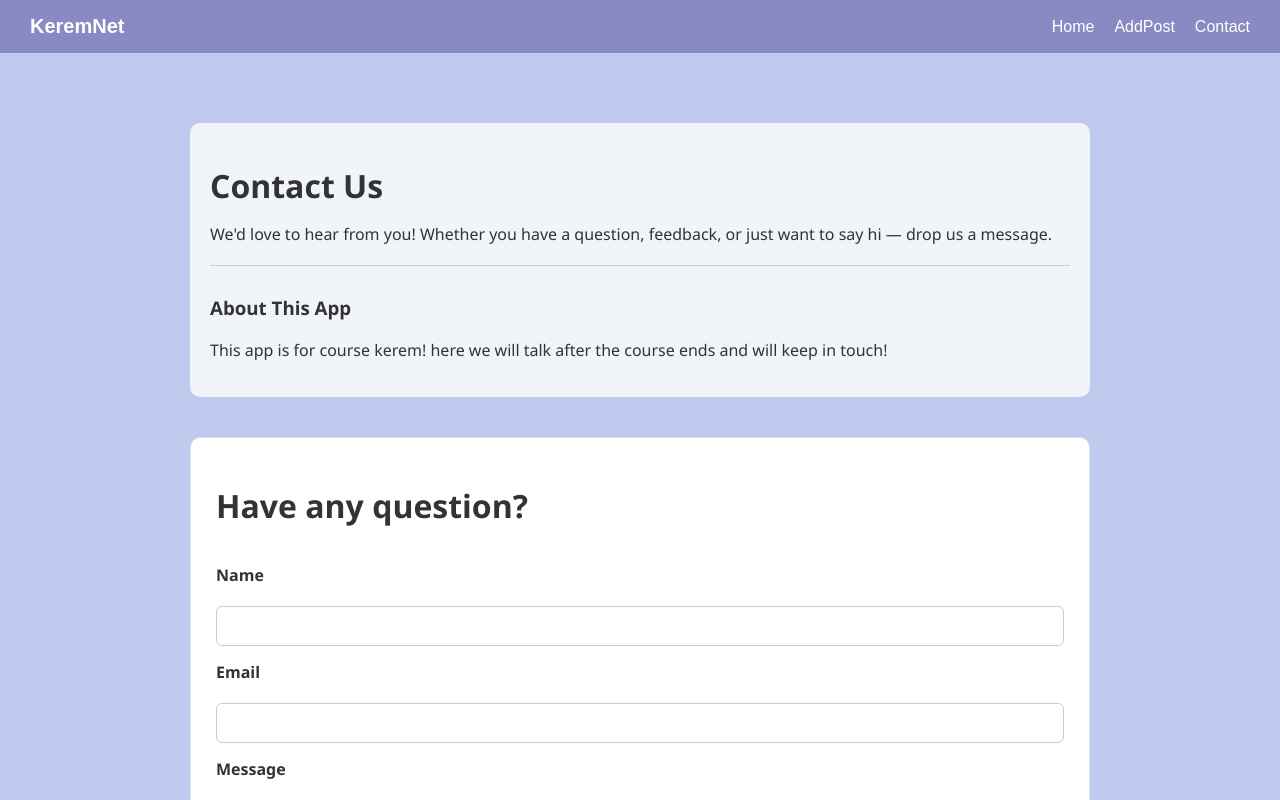
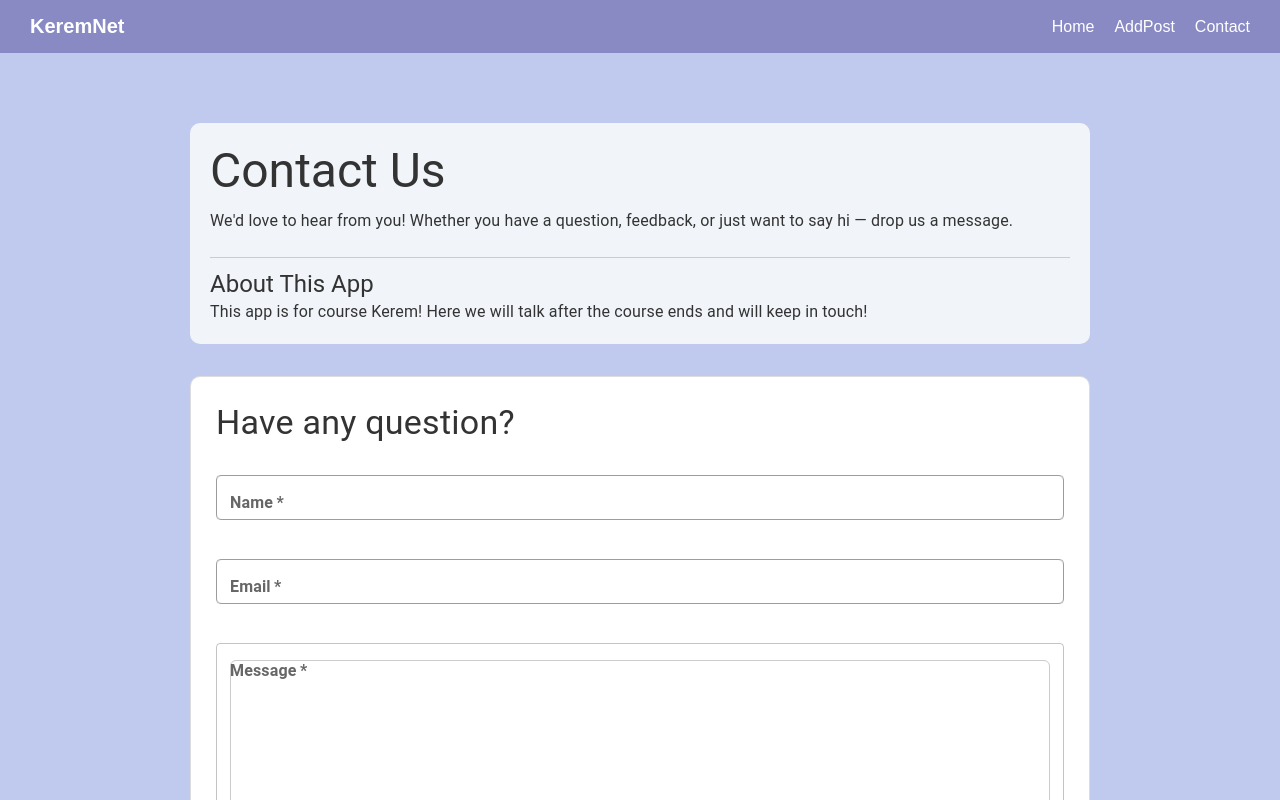
Before and after one commit to koralbs31/keremnet, a React (Create React App) app: page /contact in a window 1280 px wide. Shown: the top 800 px of the page. Built offline with nearby package versions, Linux system fonts and the light colour scheme.

Commit message:
cr fixes done: Use axios library. Use MUI. etc.....

```diff
--- a/src/App.tsx
+++ b/src/App.tsx
@@ -10,7 +10,7 @@ function App() {
   return (
 
     <Router>
-      <Navbar></Navbar>
+      <Navbar />
       <Routes>
         <Route path="/" element={<Homepage />} />
         <Route path="/addpost" element={<AddPost />} />
--- a/src/components/ApplicationLayout/Pages/AddPost/AddPost.tsx
+++ b/src/components/ApplicationLayout/Pages/AddPost/AddPost.tsx
@@ -1,4 +1,7 @@
 import React, { useState, ChangeEvent, FormEvent } from 'react';
+import TextField from '@mui/material/TextField';
+import Button from '@mui/material/Button';
+
 import './AddPost.css';
 
 interface PostData {
@@ -31,30 +34,36 @@ const AddPost: React.FC = () => {
       <div className="add-post-container">
         <h2>Add New Post</h2>
         <form className="add-post-form" onSubmit={handleSubmit}>
-        <label htmlFor="title">Post Title</label>
-        <input
+          <TextField
+            label="Post Title"
             id="title"
             name="title"
-          type="text"
+            variant="outlined"
+            fullWidth
+            margin="normal"
             value={post.title}
             onChange={handleChange}
             required
           />
 
-        <label htmlFor="content">Content</label>
-        <textarea
+          <TextField
+            label="Content"
             id="content"
             name="content"
+            margin="normal"
+            multiline
+            rows={2}
             value={post.content}
             onChange={handleChange}
             required
           />
 
-        <button type="submit">Submit Post</button>
+          <Button variant="contained" color="primary" type="submit">
+            Submit Post
+          </Button>
         </form>
       </div>
     </div>
-
   );
 };
 
--- a/src/components/ApplicationLayout/Pages/Contact/Contact.tsx
+++ b/src/components/ApplicationLayout/Pages/Contact/Contact.tsx
@@ -1,85 +1,65 @@
-import React, { useState, ChangeEvent, FormEvent } from 'react';
+import React from 'react';
+import { TextField, Typography, Button, Box } from '@mui/material';
+import { useContactForm } from './useContactForm';
 import './Contact.css';
 
-interface FormData {
-  name: string;
-  email: string;
-  message: string;
-}
-
 const Contact: React.FC = () => {
-  const [formData, setFormData] = useState<FormData>({
-    name: '',
-    email: '',
-    message: '',
-  });
-
-  const handleChange = (e: ChangeEvent<HTMLInputElement | HTMLTextAreaElement>) => {
-    const { name, value } = e.target;
-    setFormData(prev => ({
-      ...prev,
-      [name]: value,
-    }));
-  };
-
-  const handleSubmit = (e: FormEvent<HTMLFormElement>) => {
-    e.preventDefault();
-    alert(`Thanks for your message, ${formData.name}!`);
-    setFormData({ name: '', email: '', message: '' });
-  };
+  const { formData, handleChange, handleSubmit } = useContactForm();
 
   return (
-    <div className='contact-page-wrapper'>
-<div className="contact-page">
-      <div className="contact-info">
-        <h1>Contact Us</h1>
-        <p>
+    <div className="contact-page-wrapper">
+      <Box className="contact-page" sx={{ display: 'flex', flexDirection: 'column', gap: 4 }}>
+        <Box className="contact-info">
+          <Typography variant="h3" component="h1">Contact Us</Typography>
+          <Typography>
             We'd love to hear from you! Whether you have a question, feedback, or just want to say hi — drop us a message.
-        </p>
-        <div className="contact-about">
-          <h3>About This App</h3>
-          <p>
-            This app is for course kerem! here we will talk after the course ends and will keep in touch!
-          </p>
-        </div>
-      </div>
+          </Typography>
+          <Box className="contact-about" sx={{ mt: 3 }}>
+            <Typography variant="h5" component="h3">About This App</Typography>
+            <Typography>
+              This app is for course Kerem! Here we will talk after the course ends and will keep in touch!
+            </Typography>
+          </Box>
+        </Box>
 
-      <form className="contact-form" onSubmit={handleSubmit}>
-        <h1>Have any question?</h1>
-        <label htmlFor="name">Name</label>
-        <input
-          id="name"
+        <form onSubmit={handleSubmit} className="contact-form">
+          <Typography variant="h4" component="h2">Have any question?</Typography>
+          <TextField
+            fullWidth
+            margin="normal"
+            label="Name"
             name="name"
-          type="text"
             value={formData.name}
             onChange={handleChange}
             required
           />
-
-        <label htmlFor="email">Email</label>
-        <input
-          id="email"
+          <TextField
+            fullWidth
+            margin="normal"
+            label="Email"
+            type="email"
             name="email"
-          type="email"
             value={formData.email}
             onChange={handleChange}
             required
           />
-
-        <label htmlFor="message">Message</label>
-        <textarea
-          id="message"
+          <TextField
+            fullWidth
+            margin="normal"
+            label="Message"
             name="message"
+            multiline
+            rows={4}
             value={formData.message}
             onChange={handleChange}
             required
           />
-
-        <button type="submit">Send Message</button>
+          <Button variant="contained" color="primary" type="submit" sx={{ mt: 2 }}>
+            Send Message
+          </Button>
         </form>
+      </Box>
     </div>
-    </div>
-
   );
 };
 
--- /dev/null
+++ b/src/components/ApplicationLayout/Pages/Contact/useContactForm.ts
@@ -0,0 +1,29 @@
+import { useState, ChangeEvent, FormEvent } from 'react';
+
+export interface FormData {
+  name: string;
+  email: string;
+  message: string;
+}
+
+export const useContactForm = (onSubmitCallback?: () => void) => {
+  const [formData, setFormData] = useState<FormData>({
+    name: '',
+    email: '',
+    message: '',
+  });
+
+  const handleChange = (e: ChangeEvent<HTMLInputElement | HTMLTextAreaElement>) => {
+    const { name, value } = e.target;
+    setFormData(prev => ({ ...prev, [name]: value }));
+  };
+
+  const handleSubmit = (e: FormEvent<HTMLFormElement>) => {
+    e.preventDefault();
+    alert(`Thanks for your message, ${formData.name}!`);
+    setFormData({ name: '', email: '', message: '' });
+    if (onSubmitCallback) onSubmitCallback();
+  };
+
+  return { formData, handleChange, handleSubmit };
+};
--- a/src/components/ApplicationLayout/Pages/Homepage/Homepage.tsx
+++ b/src/components/ApplicationLayout/Pages/Homepage/Homepage.tsx
@@ -1,6 +1,6 @@
 import React, { useEffect, useState } from 'react';
 import './Homepage.css';
-import PostType from '../../../../Types/PostType';
+import PostType from '../../../../Types/Post';
 import axios from 'axios';
 import PostView from './PostsView/PostView';
 
--- a/src/components/ApplicationLayout/Pages/Homepage/PostsView/PostView.tsx
+++ b/src/components/ApplicationLayout/Pages/Homepage/PostsView/PostView.tsx
@@ -1,6 +1,6 @@
 import React from 'react';
 import './PostView.css';
-import PostType from '../../../../../Types/PostType';
+import PostType from '../../../../../Types/Post';
 import Post from '../../../../Post/Post';
 
 interface Props {
```
Lines whose indentation alone changed are shown as unchanged.
